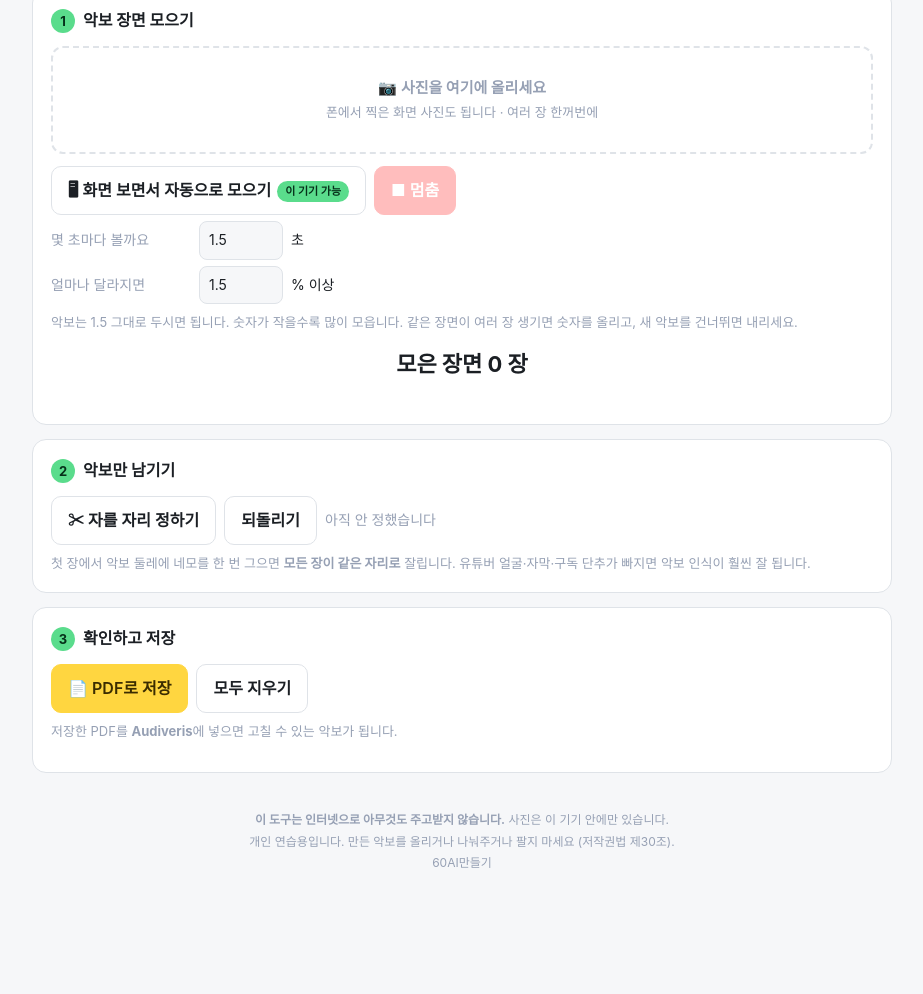
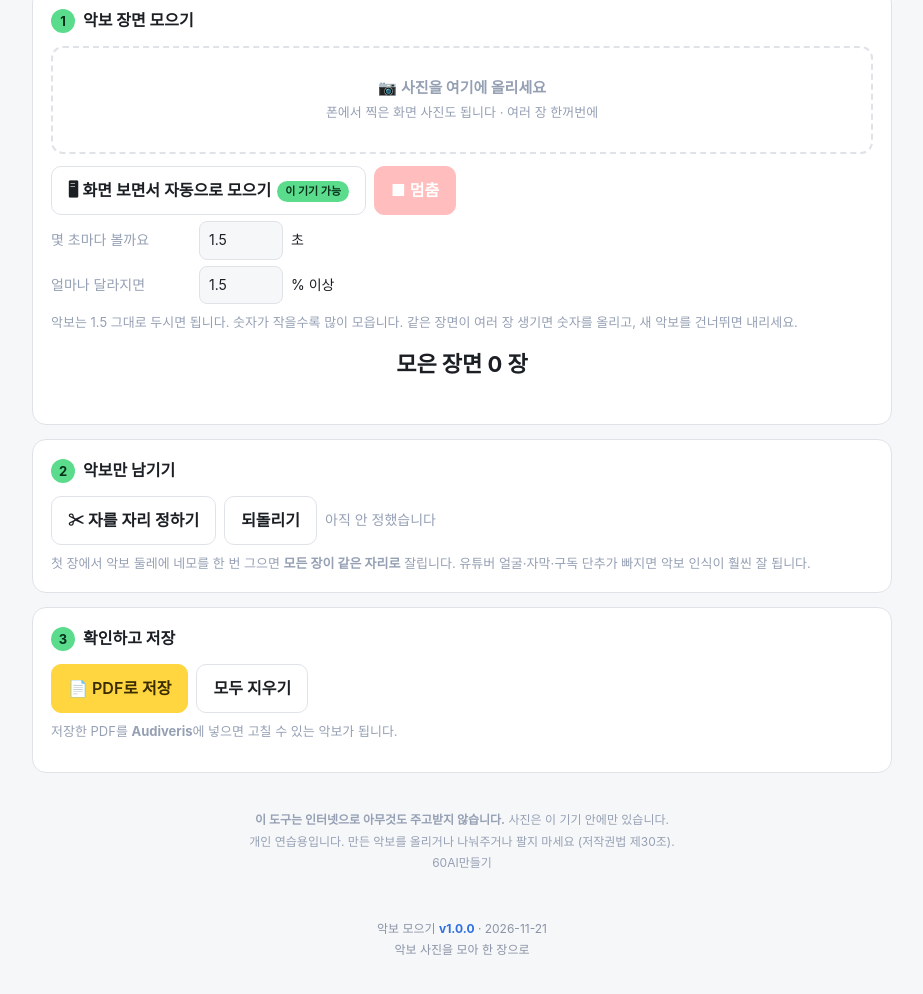
Before and after one commit to 60aimake/simple-score-collector, a plain HTML site: page index.html in a window 1280 px wide. Shown: the part 130-1124 px from the top of the page, without its empty margins (178-1101 px from the left). Before the commit the page ends 1074 px from the top, so only its background shows below. Drawn offline with Linux system fonts and the light colour scheme.

Commit message:
Add files via upload

```diff
--- a/index.html
+++ b/index.html
@@ -465,4 +465,5 @@ $("비우기").onclick = function(){
 })();
 </script>
 
+<div id="toolver" style="margin:22px auto 28px;max-width:760px;text-align:center;color:#8a93a6;font-size:12px;line-height:1.8">악보 모으기 <b style="color:#2f6fde">v1.0.0</b> &middot; 2026-11-21<br>악보 사진을 모아 한 장으로</div>
 </body></html>
```
